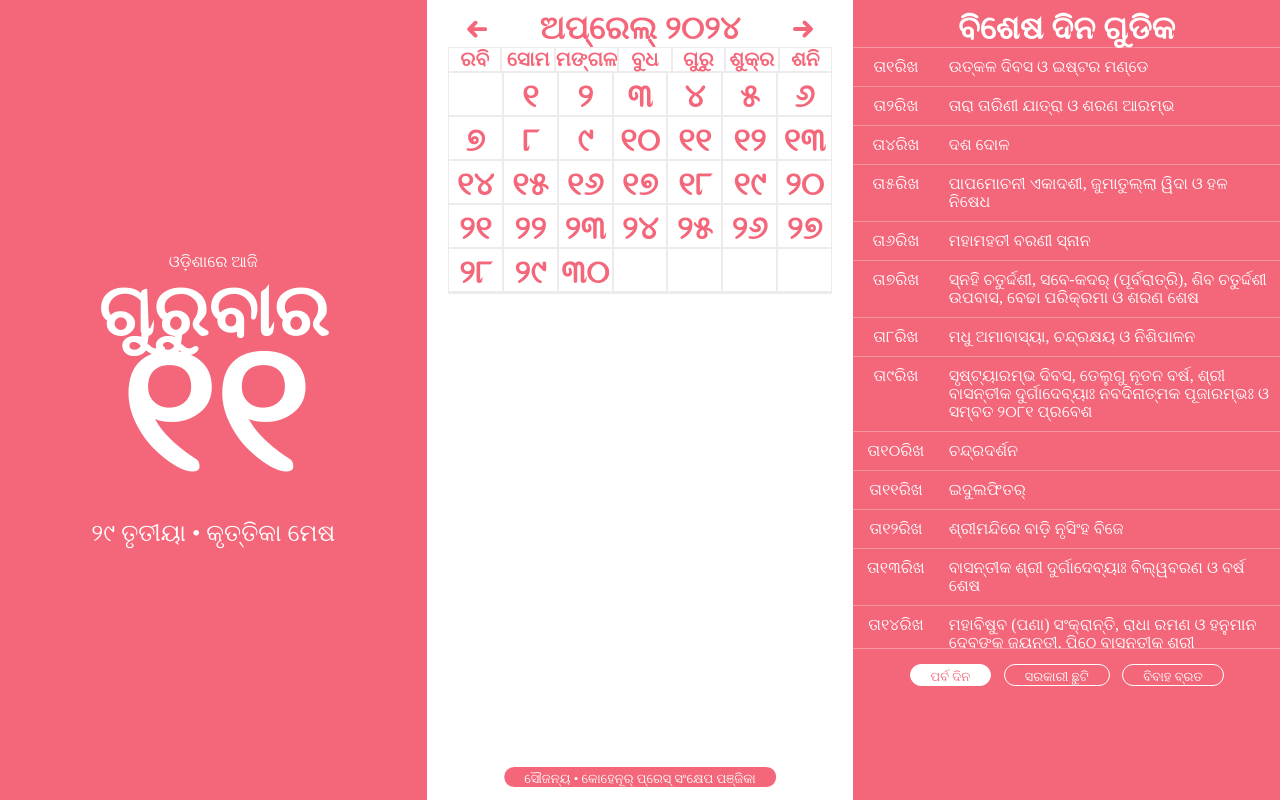
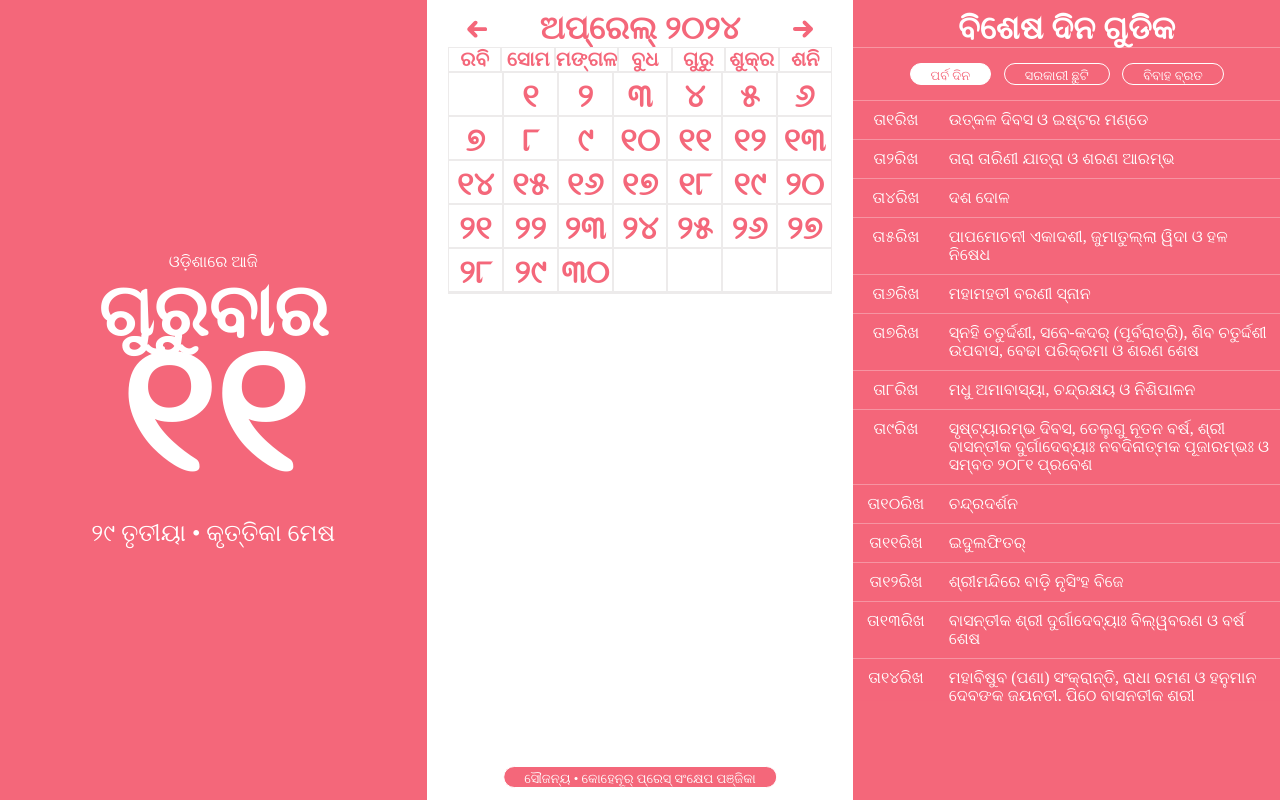
Before and after one commit to prmohanty08/local-calendar-ui, a React (Create React App) app: page / in a window 1280 px wide. Built offline with nearby package versions, Linux system fonts and the light colour scheme; no server answers; a web font is replaced by a local one.

Commit message:
update Filter menu positioning move to top

```diff
--- a/src/ImportantDays.css
+++ b/src/ImportantDays.css
@@ -40,7 +40,7 @@
     display: flex;
     justify-content: space-around;
     padding: 15px 50px;
-    border-top: 1px solid rgba(255, 255, 255, 0.3);
+    border-bottom: 1px solid rgba(255, 255, 255, 0.3);
 }
 
 .filter-menu-container .filter-menu {
--- a/src/ImportantDays.js
+++ b/src/ImportantDays.js
@@ -29,10 +29,10 @@ const ImportantDays = () => {
                 <div className="important-day-header">
                     ବିଶେଷ ଦିନ ଗୁଡିକ
                 </div>
+                <FilterMenu selected={selectedFilterMenu} setSelected={setSelectedFilterMenu} />
                 <div className='important-day-details-container'>
                     <DaysList importantDays={importantDays} langConverter={convertToOdia}></DaysList>
                 </div>
-                <FilterMenu selected={selectedFilterMenu} setSelected={setSelectedFilterMenu} />
             </div>
         );
     }
```
